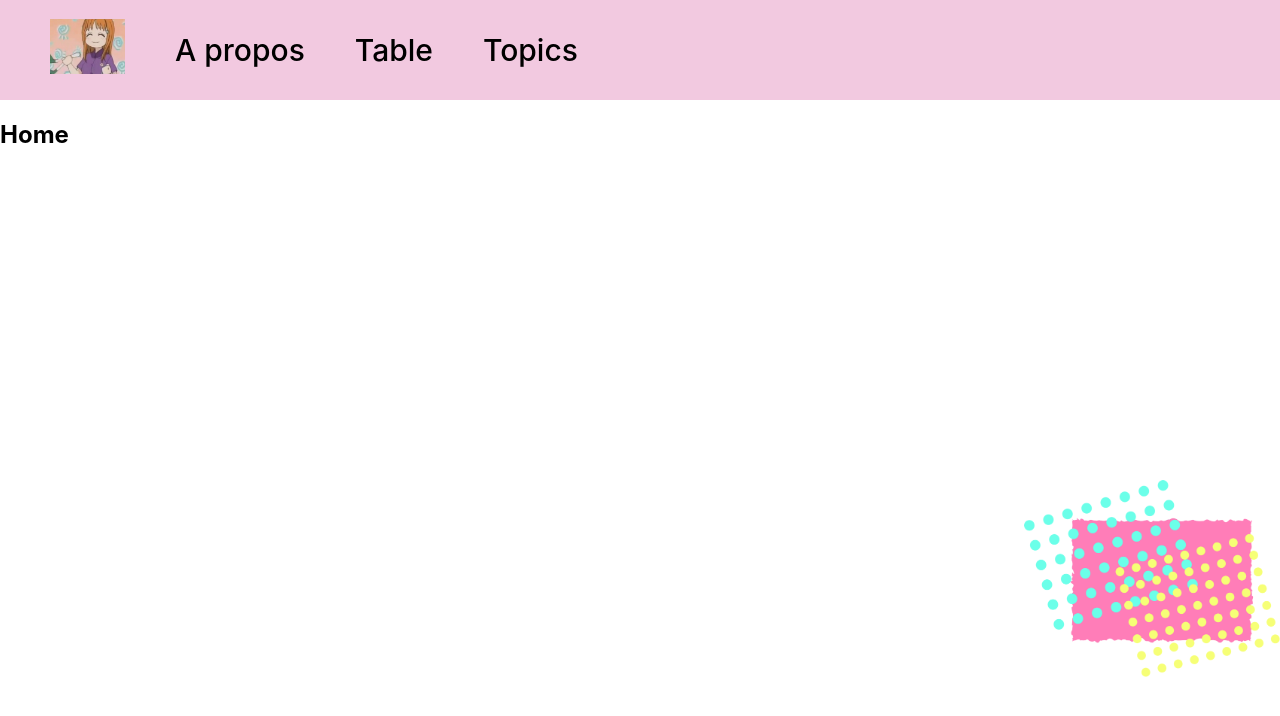
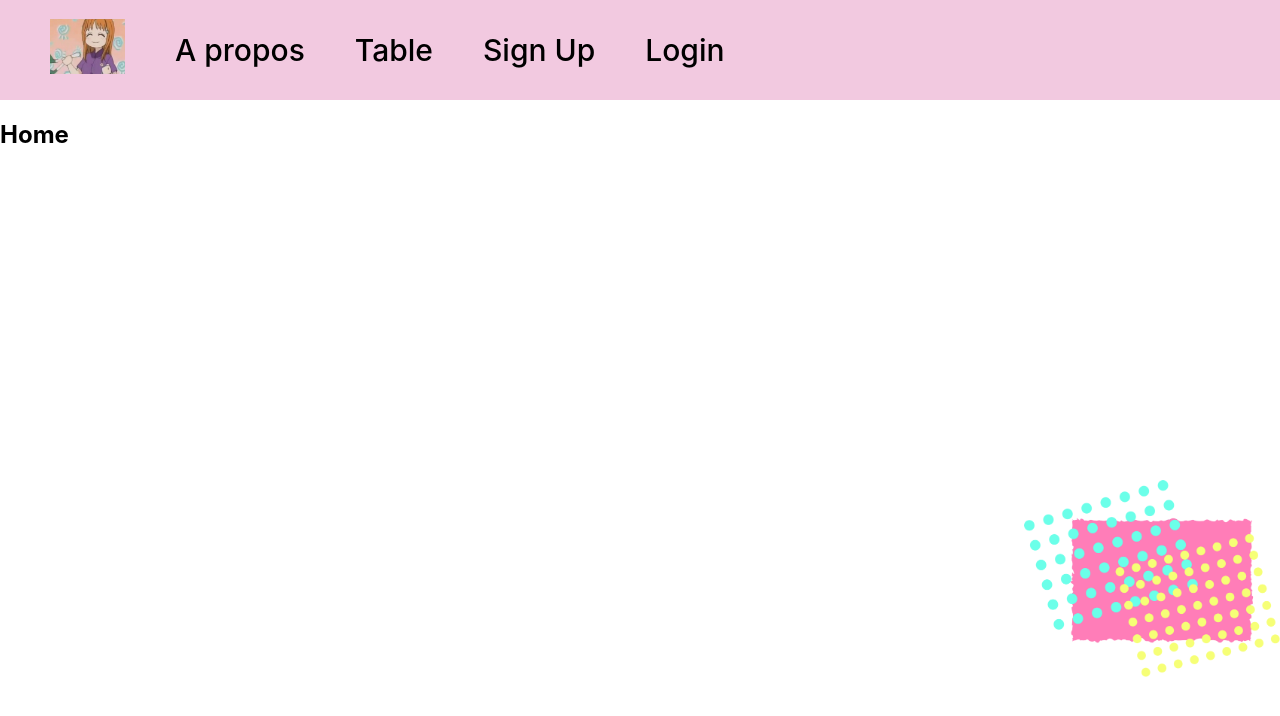
Before and after one commit to Wadaarik/NodeReact, a React (Create React App) app in the folder frontend/: page / in a window 1280 px wide. Shown: the top 716 px of the page. Built offline with nearby package versions, Linux system fonts and the light colour scheme.

Commit message:
fix signup

```diff
--- a/frontend/src/routes.js
+++ b/frontend/src/routes.js
@@ -3,6 +3,8 @@ import React from 'react';
 import './App.css';
 import Table from "./components/table";
 import logo from './loituma.jpg';
+import Signup from "./components/signup";
+import Login from "./components/login";
 
 class Navbar extends React.Component {
     render()  {
@@ -13,13 +15,15 @@ class Navbar extends React.Component {
                 <p className="logo"><Link to="/"><img src={logo} alt="Sheesh"></img></Link></p>
                 <p><Link to="/about">A propos</Link></p>
                 <p><Link to="/table">Table</Link></p>
-                <p><Link to="/topics">Topics</Link></p>
+                <p><Link to="/signup">Sign Up</Link></p>
+                <p><Link to="/login">Login</Link></p>
             </div>
             <div className="main-route-place">
               <Route exact path="/" component={Home} />
               <Route path="/about" component={About} />
               <Route path="/table" component={Table} />
-              <Route path="/topics" component={Topics} />
+              <Route path="/signup" component={Signup} />
+              <Route path="/login" component={Login} />
             </div>
           </div>
         </BrowserRouter>
```
